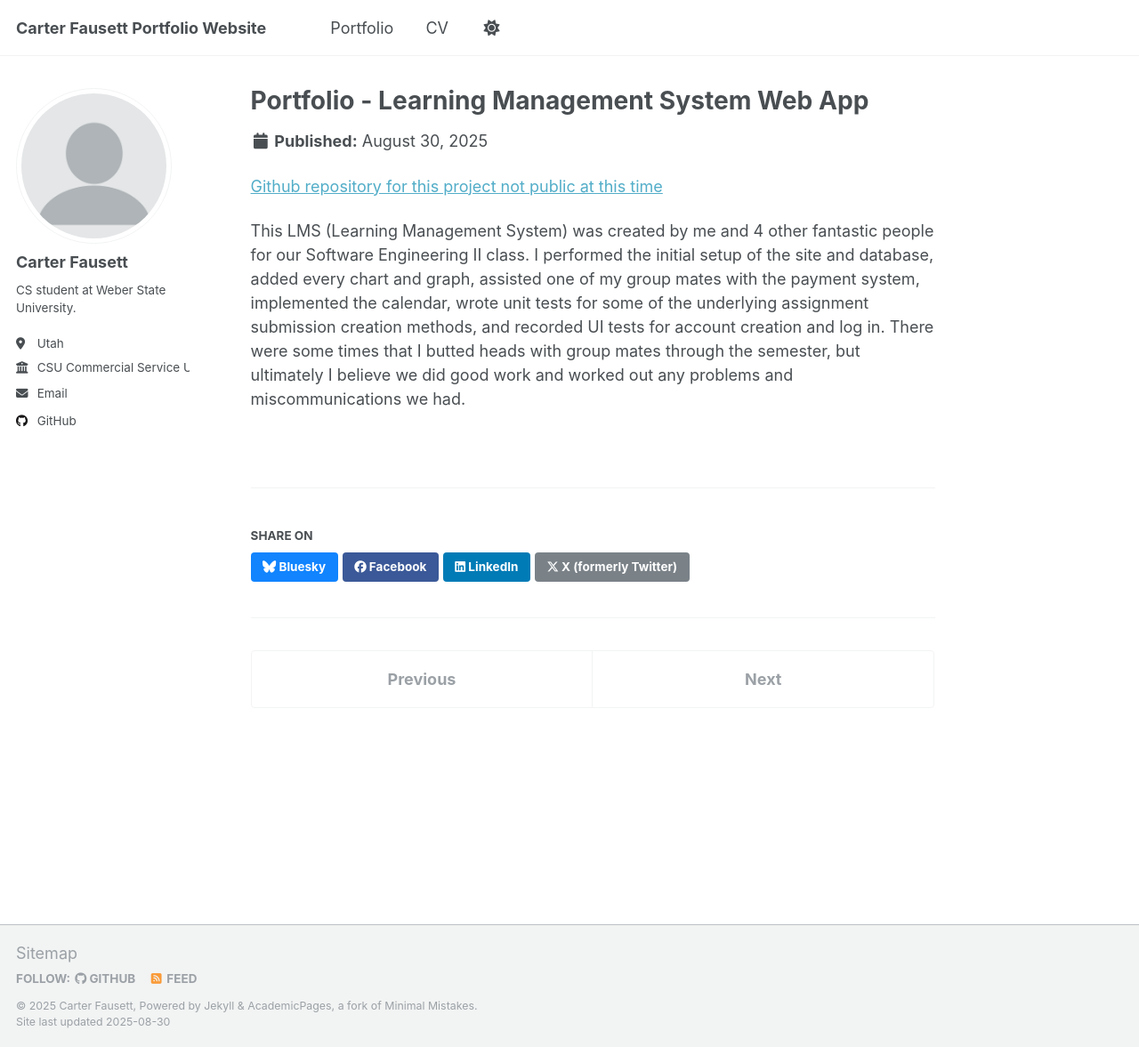
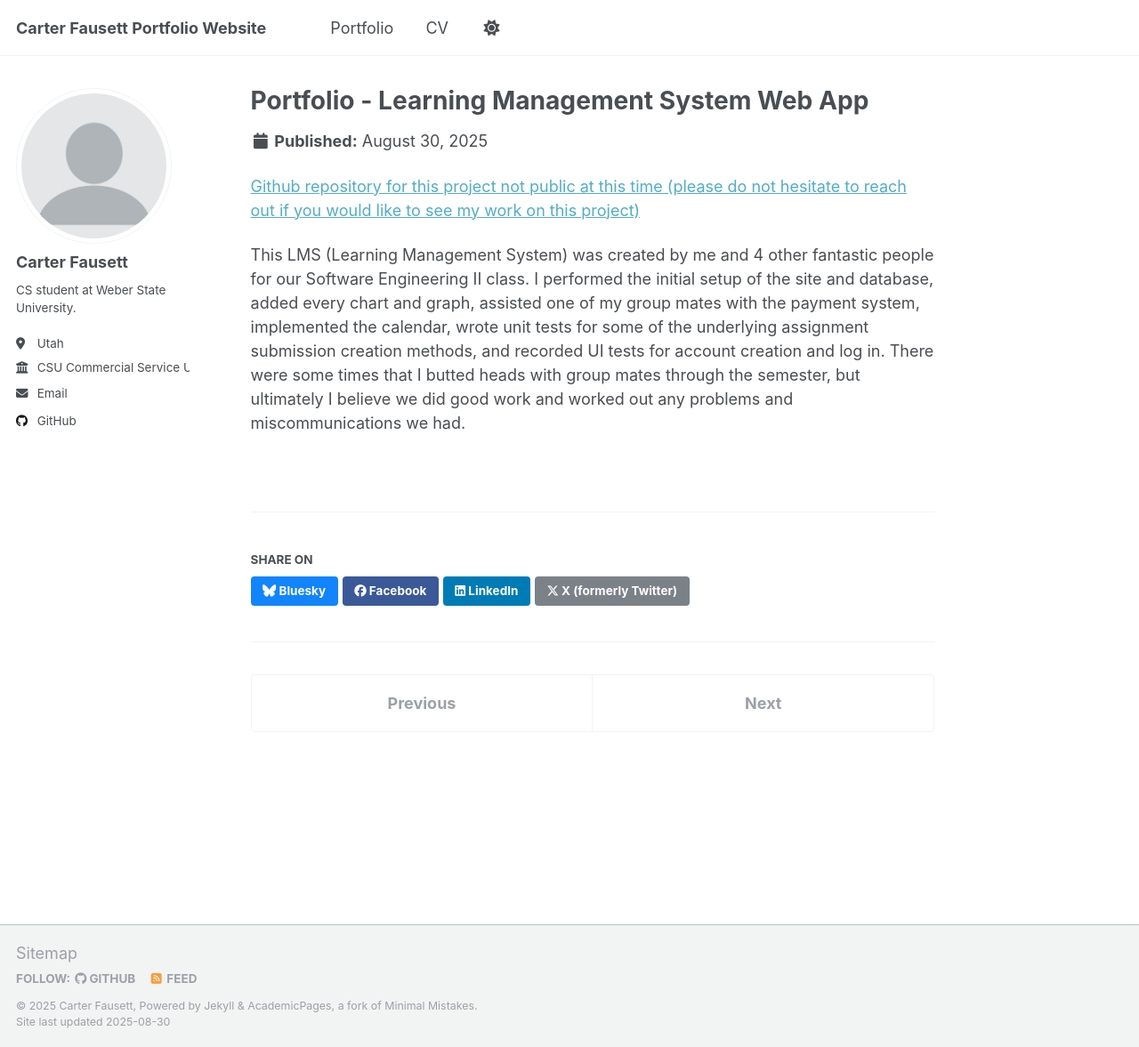
Before and after one commit to CarterFausett/CarterFausett.github.io, a Jekyll site: the page built from _portfolio/portfolio-1.md, in a window 1280 px wide and 1177 px high. Shown: the whole window at 89% size. Built offline with Jekyll 4.4.1, drawn with Linux system fonts in a browser that asks for light colours.

Commit message:
Update portfolio-1.md

```diff
--- a/_portfolio/portfolio-1.md
+++ b/_portfolio/portfolio-1.md
@@ -4,6 +4,6 @@ excerpt: "Group project for Software Engineering II<br/><img src='/images/Portfo
 collection: portfolio
 ---
 
-[Github repository for this project not public at this time]()
+[Github repository for this project not public at this time (please do not hesitate to reach out if you would like to see my work on this project)]()
 
 This LMS (Learning Management System) was created by me and 4 other fantastic people for our Software Engineering II class. I performed the initial setup of the site and database, added every chart and graph, assisted one of my group mates with the payment system, implemented the calendar, wrote unit tests for some of the underlying assignment submission creation methods, and recorded UI tests for account creation and log in. There were some times that I butted heads with group mates through the semester, but ultimately I believe we did good work and worked out any problems and miscommunications we had.
```
